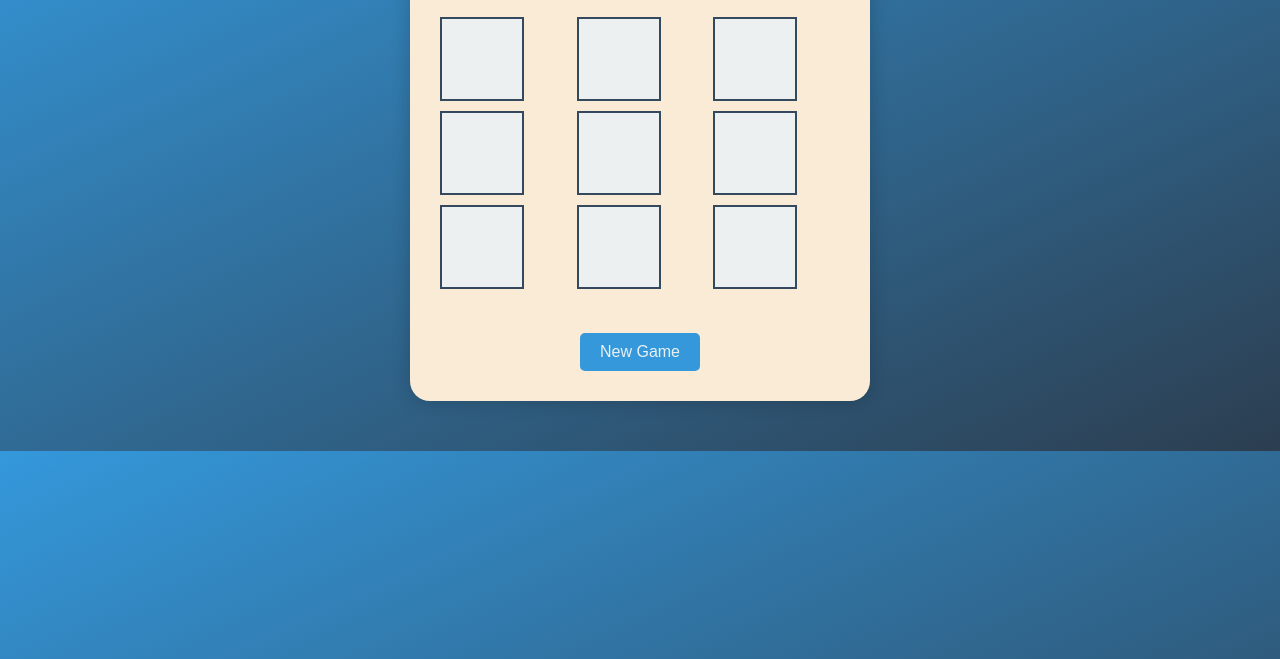
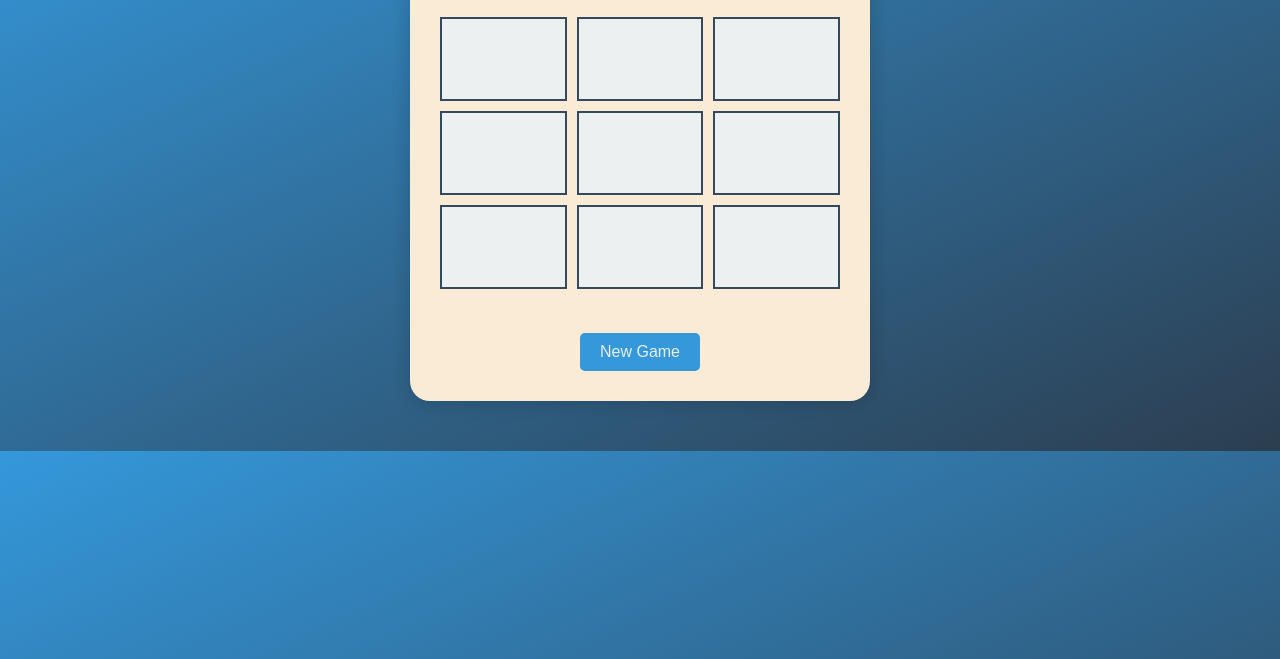
Before and after one commit to kartik-das-2003/tic-tac-toe, a browser extension: page index.html in a window 1280 px wide. Shown: the part 141-800 px from the top of the page. Drawn offline with Linux system fonts and the light colour scheme.

Commit message:
Add files via upload

```diff
--- a/style.css
+++ b/style.css
@@ -28,7 +28,6 @@ body {
   }
 
   .cell {
-    width: 80px;
     height: 80px;
     border: 2px solid #34495e;
     background-color: #ecf0f1;
```
